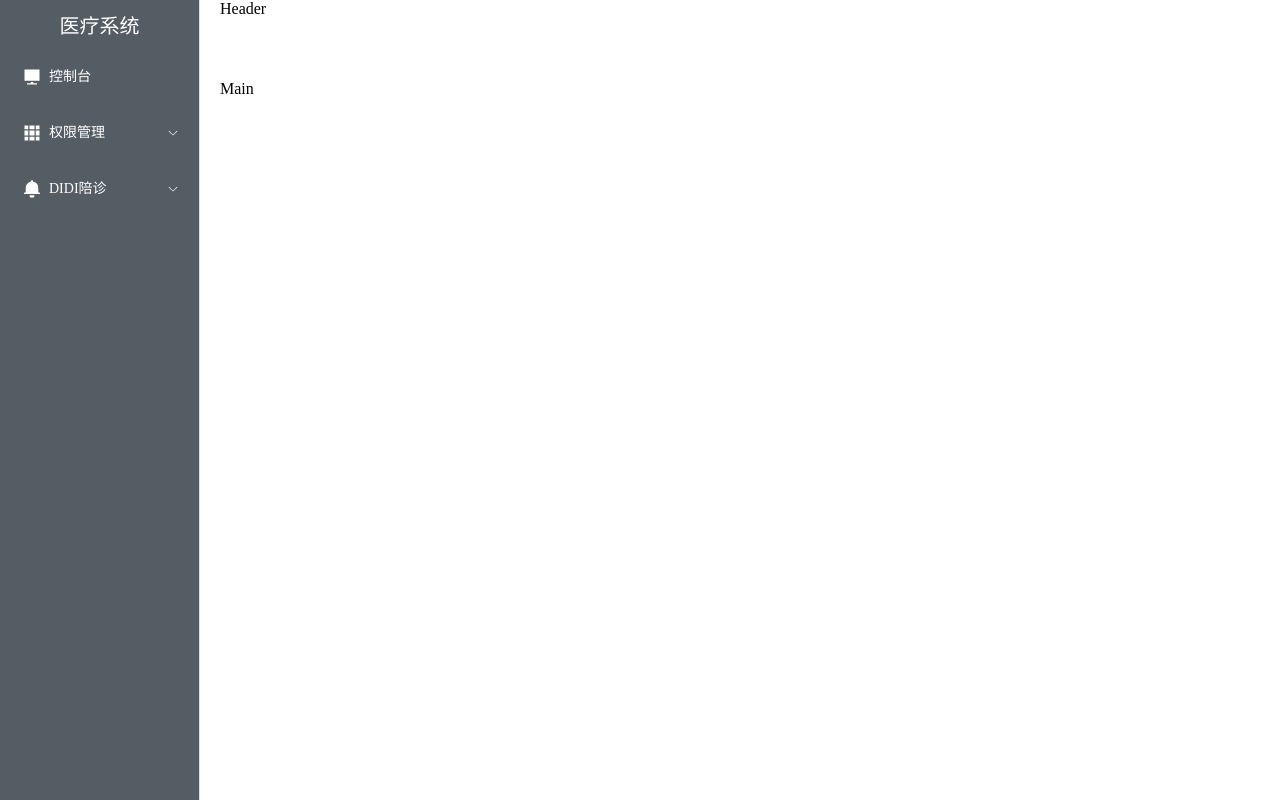
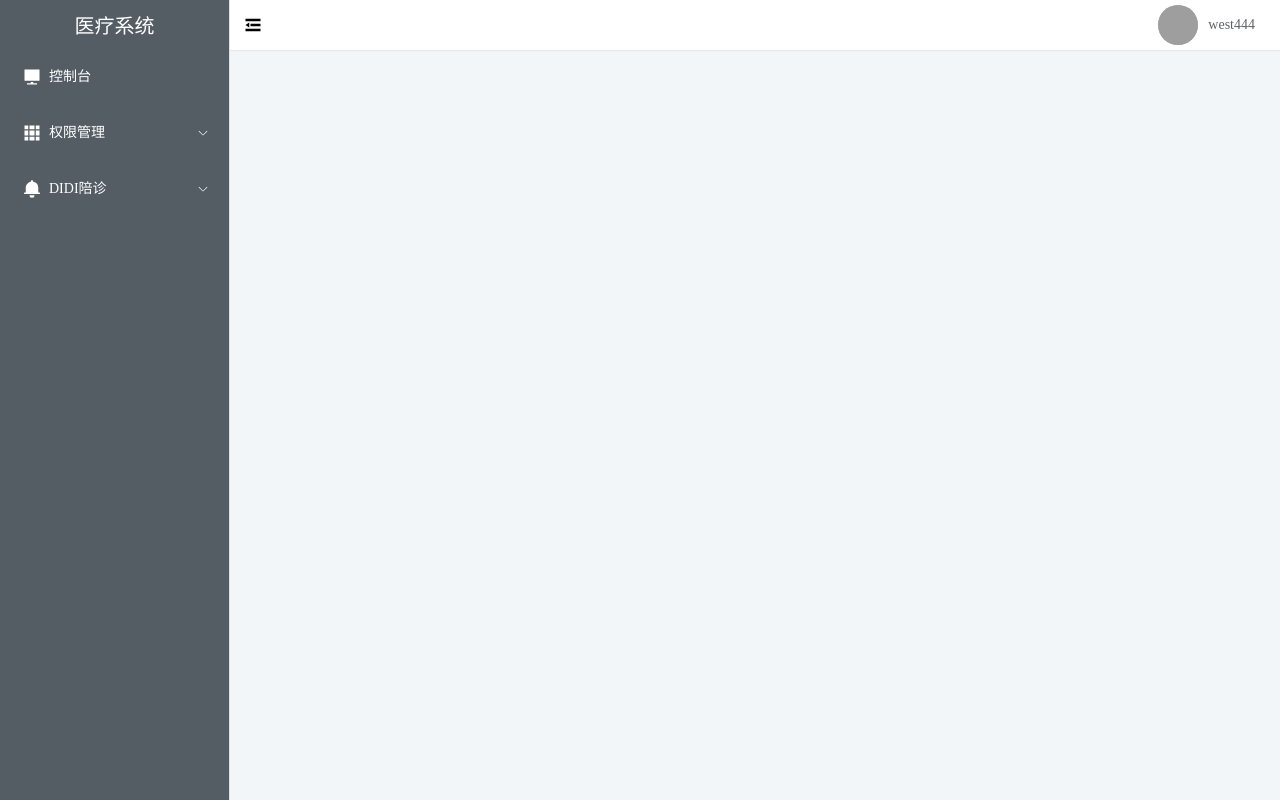
Before and after one commit to wset444/DIDI-, a Vue app in the folder pzadmin/: page / in a window 1280 px wide. Built offline with nearby package versions, Linux system fonts and the light colour scheme; grey boxes are pictures that could not be loaded.

Commit message:
医疗系统左侧菜单完成

```diff
--- a/pzadmin/package.json
+++ b/pzadmin/package.json
@@ -13,7 +13,8 @@
     "element-plus": "^2.8.1",
     "less": "^4.2.0",
     "vue": "^3.4.37",
-    "vue-router": "^4.4.3"
+    "vue-router": "^4.4.3",
+    "vuex": "^4.0.2"
   },
   "devDependencies": {
     "@vitejs/plugin-vue": "^5.1.2",
--- /dev/null
+++ b/pzadmin/src/assets/style.css
@@ -0,0 +1,52 @@
+html, body, div, span, object, iframe,
+h1, h2, h3, h4, h5, h6, p, blockquote, pre,
+abbr, address, cite, code,
+del, dfn, em, img, ins, kbd, q, samp,
+small, strong, sub, sup, var,
+b, i,
+dl, dt, dd, ol, ul, li,
+fieldset, form, label, legend,
+table, caption, tbody, tfoot, thead, tr, th, td,
+article, aside, canvas, details, figcaption, figure,
+footer, header, hgroup, menu, nav, section, summary,
+time, mark, audio, video {
+  margin: 0;
+  padding: 0;
+  border: 0;
+  outline: 0;
+  /* font-size:100%; */
+  vertical-align: baseline;
+  background: transparent;
+}
+
+a {
+  text-decoration: none;
+}
+
+li {
+  list-style: none;
+}
+
+body {
+  height: 100vh;
+  background-color: #f1f4f6;
+}
+
+#app {
+  height: 100%;
+}
+
+.el-header {
+  height: 50px !important;
+  padding: 0 !important;
+  box-shadow: 0px 1px 1px rgba(0,0,0,0.05);
+  border-bottom: 1px solid transparent;
+}
+
+.pagination-info {
+  padding: 10px 0;
+  background-color: #fff;
+  .el-pagination {
+    justify-content: end;
+  }
+}
--- a/pzadmin/src/components/aside.vue
+++ b/pzadmin/src/components/aside.vue
@@ -1,20 +1,22 @@
 <template>
-    <div>
+    <el-menu :style="{ width: !res ? '230px' : '64px', height: '100vh' }" active-text-color="#ffd04b"
+        background-color="#545c64" class="el-menu-vertical-demo" default-active="2" :collapse="res" text-color="#fff"
+        @open="handleOpen" @close="handleClose">
+        <p class="logo-title">{{ res ? 'DD' : '医疗系统' }}</p>
+        <treenMenu :index="'1'" :data="routerListData" />
+    </el-menu>
 
-        <el-menu active-text-color="#ffd04b" background-color="#545c64" class="el-menu-vertical-demo" default-active="2"
-            text-color="#fff" @open="handleOpen" @close="handleClose">
-            <p class="logo-title">医疗系统</p>
-            <treenMenu :index="'1'" :data="routerListData" />
-        </el-menu>
-    </div>
 </template>
 
 <script lang="ts" setup>
-import { ref } from 'vue'
+import { ref, computed } from 'vue'
+import { useStore } from 'vuex'
 import treenMenu from './treenMenu.vue'
 
 import { useRouter } from 'vue-router'
 
+const store = useStore()
+const res = computed(() => store.state.menu.isCollapse)
 const router = useRouter()
 const routerListData: any = ref([])
 routerListData.value = router.options.routes[0].children
@@ -31,11 +33,11 @@ const handleClose = (key: string, keyPath: string[]) => {
 
 <style>
 .el-menu-vertical-demo:not(.el-menu--collapse) {
-    width: 200px;
-    min-height: 100vh;
+    height: 100vh;
 }
 
 .logo-title {
+    box-sizing: border-box;
     text-align: center;
     padding: 10px 0;
     color: #fff;
--- /dev/null
+++ b/pzadmin/src/components/navHead.vue
@@ -0,0 +1,160 @@
+<template>
+
+    <div class="header-container">
+        <div class="header-left flex-box">
+            <el-icon class="icon" size="20" @click="clickButton">
+                <Fold />
+            </el-icon>
+
+            <ul class="flex-box">
+                <li v-for="(item, index) in selectMenu" :key="item.path" class="tab flex-box "
+                    :class="{ selected: item.path === route.path }">
+                    <el-icon size='16'>
+                        <component :is="item.icon"></component>
+                    </el-icon>
+                    <router-link class="text flex-box" :to="{ path: item.path }"> {{ item.name }}</router-link>
+
+                    <el-icon class="close" size='16' @click="delItem(item, index)">
+                        <Close />
+                    </el-icon>
+                </li>
+            </ul>
+        </div>
+        <div class="header-right">
+            <el-dropdown>
+                <div class="el-dropdown-link flex-box">
+                    <el-avatar src="https://cube.elemecdn.com/0/88/03b0d39583f48206768a7534e55bcpng.png" />
+                    <p class="user-name">west444</p>
+
+                </div>
+                <template #dropdown>
+                    <el-dropdown-menu>
+                        <el-dropdown-item>退出</el-dropdown-item>
+                    </el-dropdown-menu>
+                </template>
+            </el-dropdown>
+        </div>
+    </div>
+
+</template>
+
+<script setup>
+import { useStore } from 'vuex'
+import { computed, ref } from 'vue'
+import { useRoute } from 'vue-router'
+import { useRouter } from 'vue-router'
+const store = useStore()
+const clickButton = () => {
+    store.commit('collapseMenu')
+
+}
+
+const router = useRouter()
+const route = useRoute()
+const selectMenu = ref([])
+selectMenu.value = store.state.menu.selectMenu
+const delItem = (item, index) => {
+    store.commit('closeMenu', item)
+    if (item.path != route.path
+    ) {
+        return
+    }
+    let selectMenuData = selectMenu.value
+
+    //如果删除的是最后一项
+    if (index === selectMenuData.length) {
+        if (!selectMenuData.length) {
+            router.push('/')
+        } else {
+            router.push({
+                path: selectMenuData[index - 1].path
+            })
+        }
+
+    } else {
+        router.push({
+            path: selectMenuData[index].path
+        })
+    }
+
+}
+
+</script>
+
+<style lang="less">
+.flex-box {
+    display: flex;
+    align-items: center;
+    height: 100%;
+}
+
+.header-container {
+    display: flex;
+    justify-content: space-between;
+    align-items: center;
+    height: 50px;
+    background-color: #fff;
+    padding-right: 25px;
+
+    .header-left {
+        height: 100%;
+
+        .icon {
+            width: 45px;
+            height: 100%;
+        }
+
+        .icon:hover {
+            background-color: #f5f5f5;
+            cursor: pointer;
+        }
+
+        .tab {
+            padding: 0 10px;
+            height: 100%;
+
+            .text {
+                margin: 0 5px;
+            }
+
+            .close {
+                visibility: hidden;
+            }
+
+            &.selected {
+                a {
+                    color: #409eff;
+                }
+
+                i {
+                    color: #409eff;
+                }
+
+                background-color: #f5f5f5;
+            }
+        }
+
+        .tab:hover {
+            background-color: #f5f5f5;
+
+            .close {
+                visibility: inherit;
+                cursor: pointer;
+                color: #000;
+            }
+        }
+    }
+
+    .header-right {
+        .user-name {
+            margin-left: 10px;
+        }
+    }
+
+    a {
+        height: 100%;
+        color: #333;
+        font-size: 15px;
+    }
+}
+</style>
--- a/pzadmin/src/components/treenMenu.vue
+++ b/pzadmin/src/components/treenMenu.vue
@@ -1,11 +1,15 @@
 <template>
-    <div>
-        <template v-for=" item in   routerList ">
-            <el-menu-item v-if="!item.children || item.children.length == 0" :index="`${props.index}-${item.meta.id}`"
+    <template v-for=" item in  routerList ">
+        <el-menu-item @click="toRouter(item, `${props.index}-${item.meta.id}`)"
+            v-if="!item.children || item.children.length == 0" :index="`${props.index}-${item.meta.id}`"
             :key="`${props.index} -${item.meta.id}`">
             <el-icon size='20'>
                 <component :is="item.meta.icon"></component>
-                </el-icon>{{ item.meta.name }}</el-menu-item>
+            </el-icon>
+            <span>{{ item.meta.name }}</span>
+
+
+        </el-menu-item>
 
         <el-sub-menu v-else :index="`${props.index}-${item.meta.id}`" :key="`${props.index}-${item.meta.id}`">
             <template #title>
@@ -17,21 +21,27 @@
             <!-- <el-menu-item-group v-for=" ( item, index ) in  item.children " :key="index">
                     <el-menu-item :index="`${index}-${item.meta.id}`">{{ item.meta.name }}</el-menu-item>
                 </el-menu-item-group> -->
-                <treen-menu v-if="item.children && item.children.length > 0" :index="`${props.index}-${item.meta.id}`"
-                    :data="item.children" />
+            <treen-menu :index="`${props.index}-${item.meta.id}`" :data="item.children" />
         </el-sub-menu>
-
     </template>
 
-    </div>
 </template>
 
 <script setup>
 import { ref } from 'vue';
+import { useRouter } from 'vue-router'
+import { useStore } from 'vuex'
 
 const props = defineProps(['data', 'index']);
 const routerList = ref([])
 routerList.value = props.data
-console.log('routerList.value', routerList.value);
 
+
+const router = useRouter()
+const store = useStore()
+const toRouter = (e, a) => {
+    console.log(e.meta);
+    router.push(e.meta.path)
+    store.commit('addMenu', e.meta)
+}
 </script>
--- a/pzadmin/src/main.js
+++ b/pzadmin/src/main.js
@@ -4,6 +4,9 @@ import App from "./App.vue";
 import router from "./router/index";
 import ElementPlus from "element-plus";
 import * as ElementPlusIconsVue from "@element-plus/icons-vue";
+import "./assets/style.css";
+
+import store from "./store/index";
 
 const app = createApp(App);
 for (const [key, component] of Object.entries(ElementPlusIconsVue)) {
@@ -11,5 +14,6 @@ for (const [key, component] of Object.entries(ElementPlusIconsVue)) {
 }
 
 app.use(router);
+app.use(store);
 app.use(ElementPlus);
 app.mount("#app");
--- /dev/null
+++ b/pzadmin/src/store/index.js
@@ -0,0 +1,6 @@
+import { createStore } from "vuex";
+import menu from "./modules/menu";
+
+export default createStore({
+  modules: { menu },
+});
--- /dev/null
+++ b/pzadmin/src/store/modules/menu.js
@@ -0,0 +1,33 @@
+const state = {
+  isCollapse: false,
+  selectMenu: [],
+};
+
+const mutations = {
+  collapseMenu(state) {
+    state.isCollapse = !state.isCollapse;
+  },
+  addMenu(state, payload) {
+    if (
+      state.selectMenu.findIndex((item) => item.path === payload.path) === -1
+    ) {
+      state.selectMenu.push(payload);
+      console.log(state.selectMenu);
+    }
+  },
+  delMenu(state, index) {
+    state.selectMenu.splice(index, 1);
+  },
+  closeMenu(state, payload) {
+    const index = state.selectMenu.findIndex(
+      (val) => val.name === payload.name
+    );
+    console.log(index);
+    state.selectMenu.splice(index, 1);
+  },
+};
+
+export default {
+  state,
+  mutations,
+};
--- a/pzadmin/src/views/Main.vue
+++ b/pzadmin/src/views/Main.vue
@@ -1,12 +1,14 @@
 <template>
     <div class="common-layout">
         <el-container>
-            <el-aside width="200px">
+            <el-aside width="auto">
                 <Aside />
             </el-aside>
-            <el-container>
-                <el-header>Header</el-header>
-                <el-main>Main</el-main>
+            <el-container style="background-color: #f2f6f8;">
+                <el-header>
+                    <navHead />
+                </el-header>
+                <el-main> <router-view></router-view></el-main>
             </el-container>
         </el-container>
     </div>
@@ -15,12 +17,5 @@
 
 <script setup>
 import Aside from '../components/aside.vue';
-
+import navHead from '../components/navHead.vue';
 </script>
-
-<style lang="less" scoped>
-.common-layout {
-    height: 100vh;
-    width: 100vw;
-}
-</style>
--- a/pzadmin/src/views/auth/admin/index.vue
+++ b/pzadmin/src/views/auth/admin/index.vue
@@ -1,6 +1,6 @@
 <template>
     <div>
-        <!-- -->
+        122
     </div>
 </template>
 
```
Also changed, not shown: 1 other file (tests, documents, lock files or other folders). Lines whose indentation alone changed are shown as unchanged.
